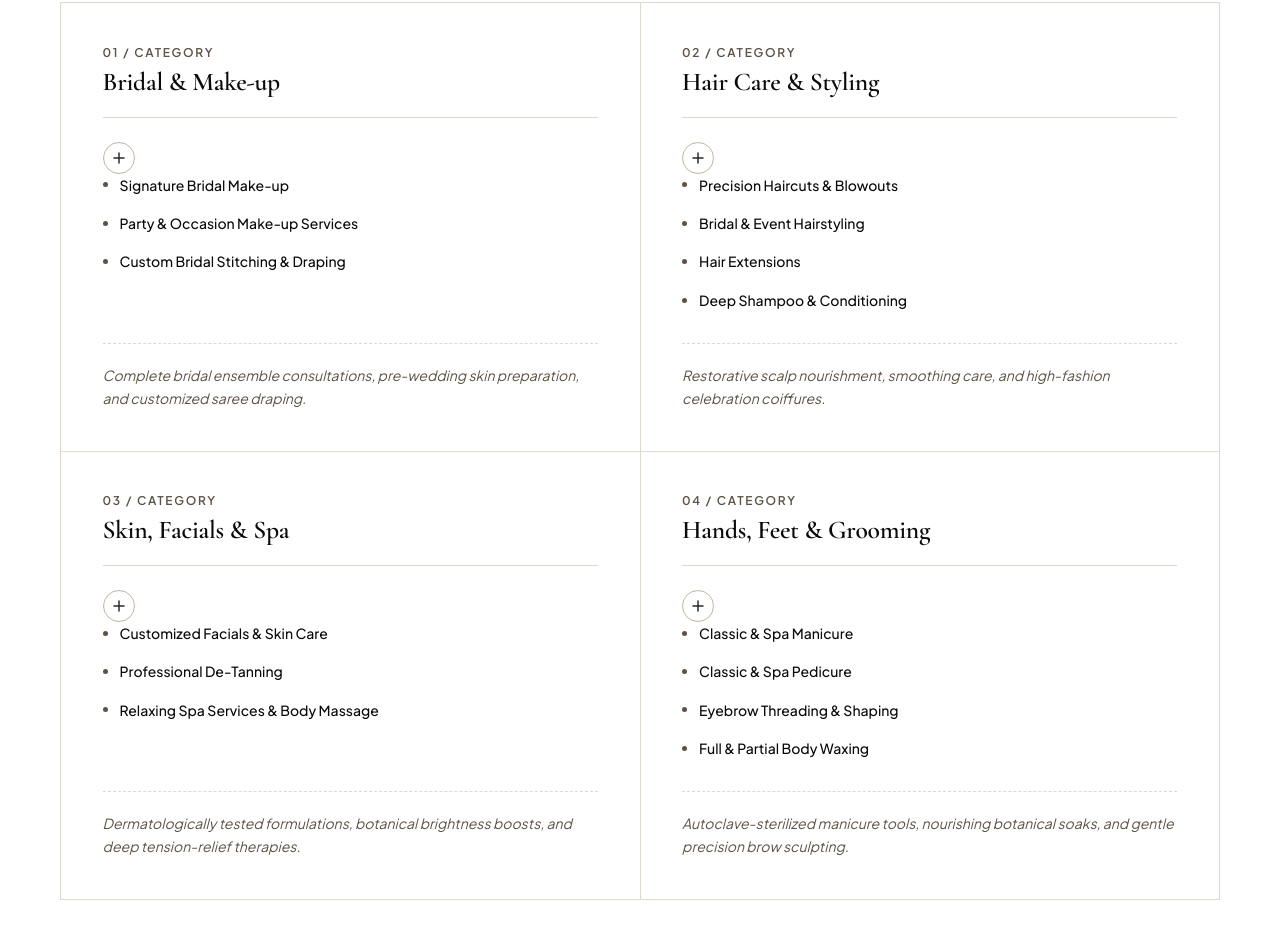
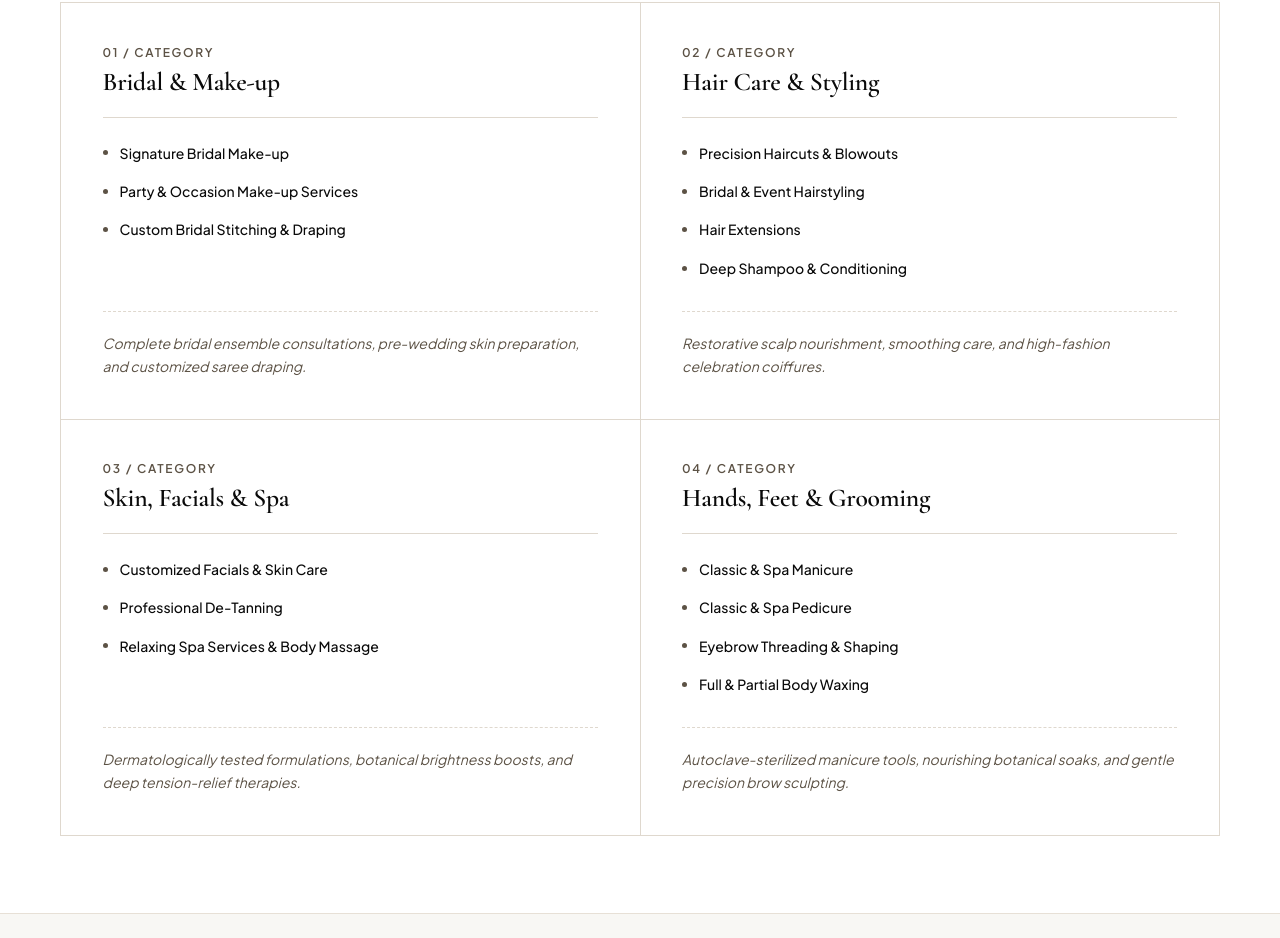
Before and after one commit to jyothiskv807-sys/nallooril-bridal-studio, a plain HTML site: page index.html in a window 1280 px wide. Shown: the part 1783-2721 px from the top of the page. Drawn offline with nearby package versions, Linux system fonts and the light colour scheme.

Commit message:
Hide accordion plus icon on desktop view while preserving mobile

```diff
--- a/index.html
+++ b/index.html
@@ -279,7 +279,7 @@
                 <span class="service-number">01 / Category</span>
                 <h3 class="service-category-title">Bridal & Make-up</h3>
               </div>
-              <span class="accordion-toggle-icon" style="width: 32px; height: 32px; min-width: 32px; border-radius: 9999px; border: 1px solid #C5B49E; display: inline-flex; align-items: center; justify-content: center; padding: 0; line-height: 0; flex-shrink: 0;" aria-hidden="true">
+              <span class="accordion-toggle-icon" aria-hidden="true">
                 <svg width="12" height="12" viewBox="0 0 12 12" fill="none" stroke="currentColor" stroke-width="1.5" stroke-linecap="round" style="display: block;">
                   <line x1="6" y1="1" x2="6" y2="11" />
                   <line x1="1" y1="6" x2="11" y2="6" />
@@ -314,7 +314,7 @@
                 <span class="service-number">02 / Category</span>
                 <h3 class="service-category-title">Hair Care & Styling</h3>
               </div>
-              <span class="accordion-toggle-icon" style="width: 32px; height: 32px; min-width: 32px; border-radius: 9999px; border: 1px solid #C5B49E; display: inline-flex; align-items: center; justify-content: center; padding: 0; line-height: 0; flex-shrink: 0;" aria-hidden="true">
+              <span class="accordion-toggle-icon" aria-hidden="true">
                 <svg width="12" height="12" viewBox="0 0 12 12" fill="none" stroke="currentColor" stroke-width="1.5" stroke-linecap="round" style="display: block;">
                   <line x1="6" y1="1" x2="6" y2="11" />
                   <line x1="1" y1="6" x2="11" y2="6" />
@@ -353,7 +353,7 @@
                 <span class="service-number">03 / Category</span>
                 <h3 class="service-category-title">Skin, Facials & Spa</h3>
               </div>
-              <span class="accordion-toggle-icon" style="width: 32px; height: 32px; min-width: 32px; border-radius: 9999px; border: 1px solid #C5B49E; display: inline-flex; align-items: center; justify-content: center; padding: 0; line-height: 0; flex-shrink: 0;" aria-hidden="true">
+              <span class="accordion-toggle-icon" aria-hidden="true">
                 <svg width="12" height="12" viewBox="0 0 12 12" fill="none" stroke="currentColor" stroke-width="1.5" stroke-linecap="round" style="display: block;">
                   <line x1="6" y1="1" x2="6" y2="11" />
                   <line x1="1" y1="6" x2="11" y2="6" />
@@ -388,7 +388,7 @@
                 <span class="service-number">04 / Category</span>
                 <h3 class="service-category-title">Hands, Feet & Grooming</h3>
               </div>
-              <span class="accordion-toggle-icon" style="width: 32px; height: 32px; min-width: 32px; border-radius: 9999px; border: 1px solid #C5B49E; display: inline-flex; align-items: center; justify-content: center; padding: 0; line-height: 0; flex-shrink: 0;" aria-hidden="true">
+              <span class="accordion-toggle-icon" aria-hidden="true">
                 <svg width="12" height="12" viewBox="0 0 12 12" fill="none" stroke="currentColor" stroke-width="1.5" stroke-linecap="round" style="display: block;">
                   <line x1="6" y1="1" x2="6" y2="11" />
                   <line x1="1" y1="6" x2="11" y2="6" />
--- a/styles.css
+++ b/styles.css
@@ -686,7 +686,7 @@ button {
 }
 
 .accordion-toggle-icon {
-  display: none;
+  display: none !important;
 }
 
 .service-accordion-body {
@@ -1667,7 +1667,7 @@ button {
   }
 
   .accordion-toggle-icon {
-    display: inline-flex;
+    display: inline-flex !important;
     align-items: center;
     justify-content: center;
     width: 32px;
```
